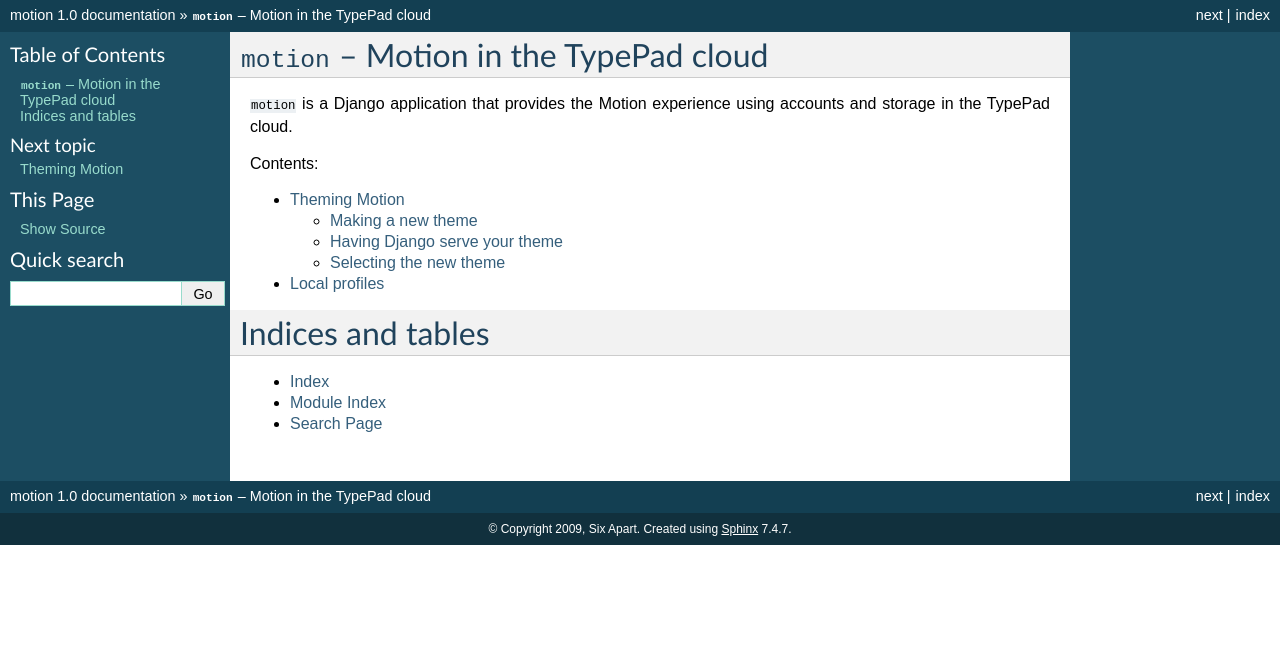
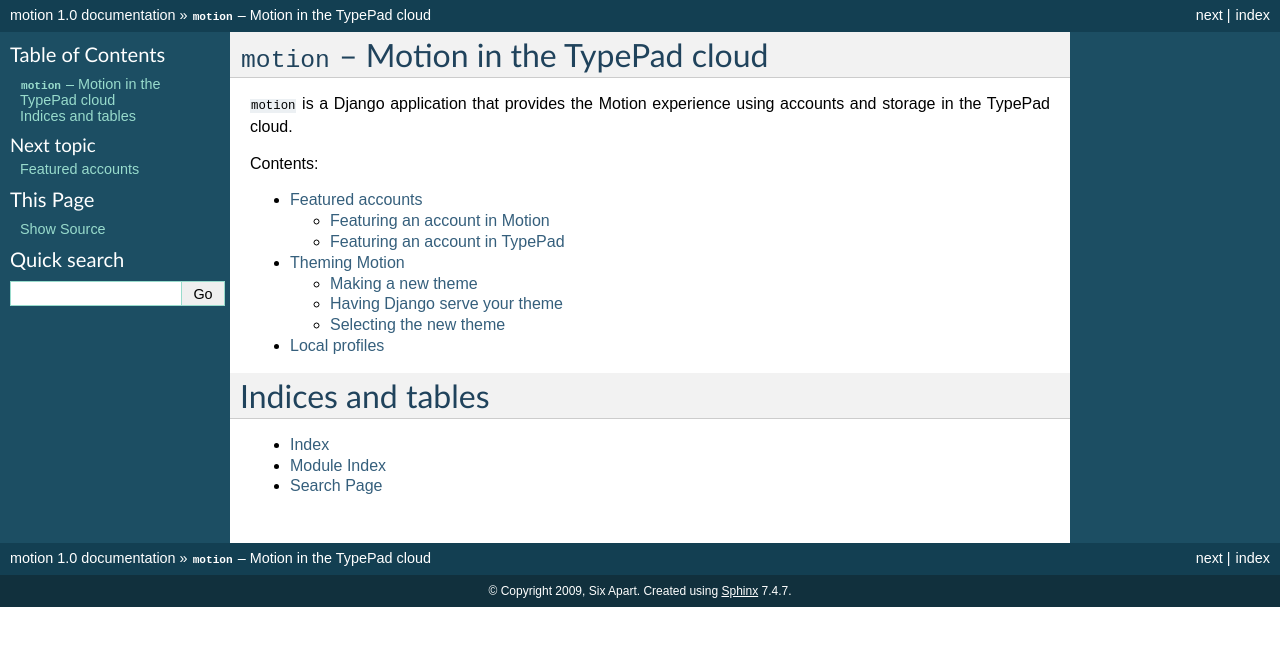
Before and after one commit to rchk/typepad-motion, a Sphinx documentation site: the page built from doc/index.rst, in a window 1280 px wide. Shown: the top 646 px of the page. Built offline with Sphinx 7.4.7, drawn with Linux system fonts in a browser that asks for light colours; some of the changed lines change nothing that is shown.

Commit message:
Add a stub doc about featured users

```diff
--- /dev/null
+++ b/doc/featured.rst
@@ -0,0 +1,34 @@
+Featured accounts
+=================
+
+Motion sites can have *featured accounts*. If the Motion site has featured
+accounts, the home page shows only those accounts' events, not the events of
+all site members.
+
+An account can also be marked featured on the TypePad cloud side. When an
+account is so marked, external actions that happen on other sites are
+collected by TypePad and provided in the accounts' profile.
+
+These two behaviors together create the Motion app's "featured account"
+experience: the home page is the profile event stream for the featured
+account. Other site members can favorite and comment and even post new content
+themselves, but their events are only shown on their profiles. (Apps in your
+project can provide other member event views besides the home page, though.)
+
+Featuring an account in Motion
+------------------------------
+
+To feature an account, set the ``FEATURED_MEMBER`` setting to that TypePad
+user's XID::
+
+    FEATURED_MEMBER = '6p0ddba11ba5eba11'
+
+This will enable the featured home page view, providing only the named user's
+events on the home page of the site.
+
+Featuring an account in TypePad
+-------------------------------
+
+Again, user accounts must be featured on TypePad's side in order for TypePad
+to collect those users' external behavior. Accounts are featured on TypePad
+using the ``admin-typeapp`` tool available to TypePad operations staff.
--- a/doc/index.rst
+++ b/doc/index.rst
@@ -14,6 +14,7 @@
 .. toctree::
    :maxdepth: 2
 
+   featured
    themes
    Local profiles <http://svn.sixapart.com/repos/docs/trunk/potion/typepadapp/localprofile.html>
 
```
